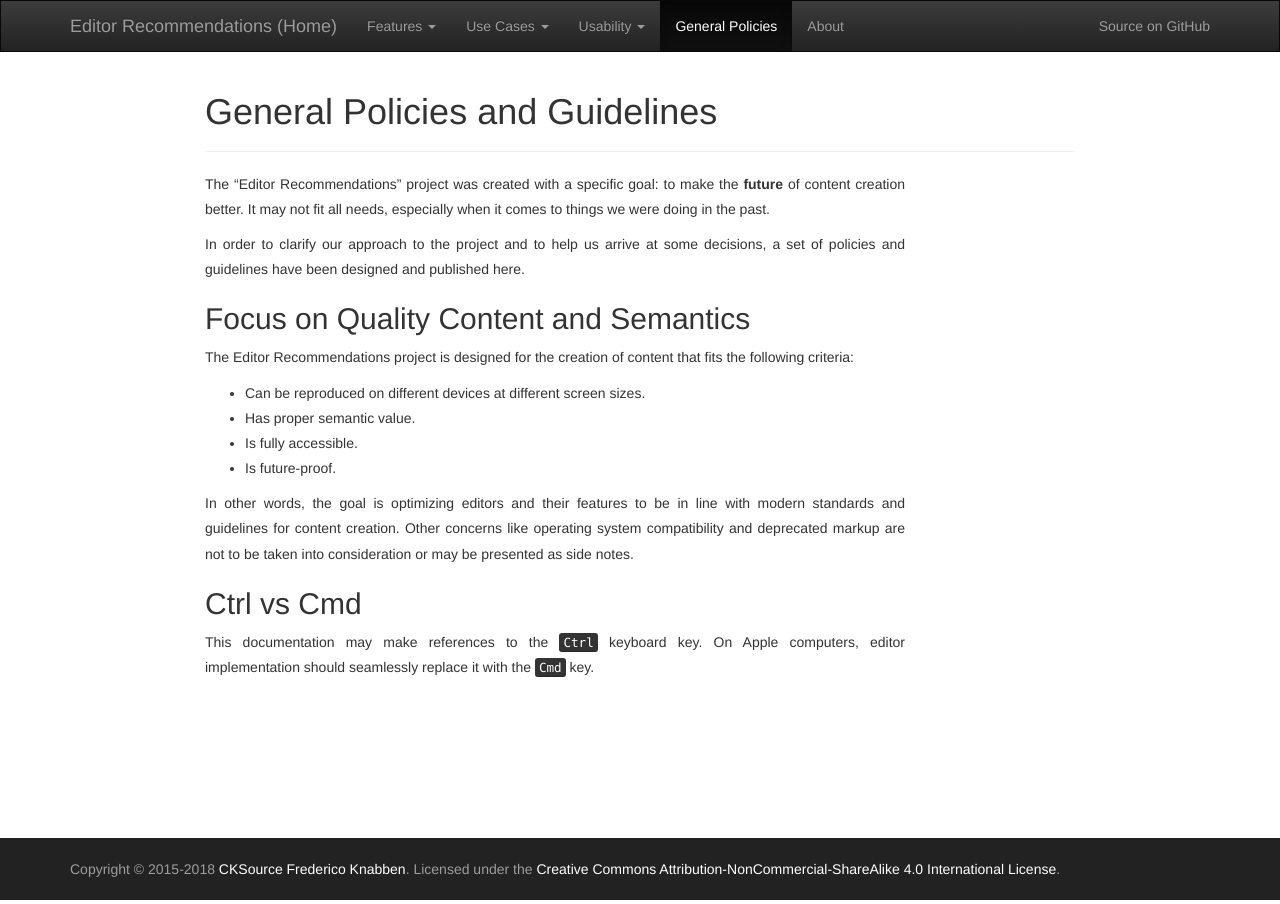
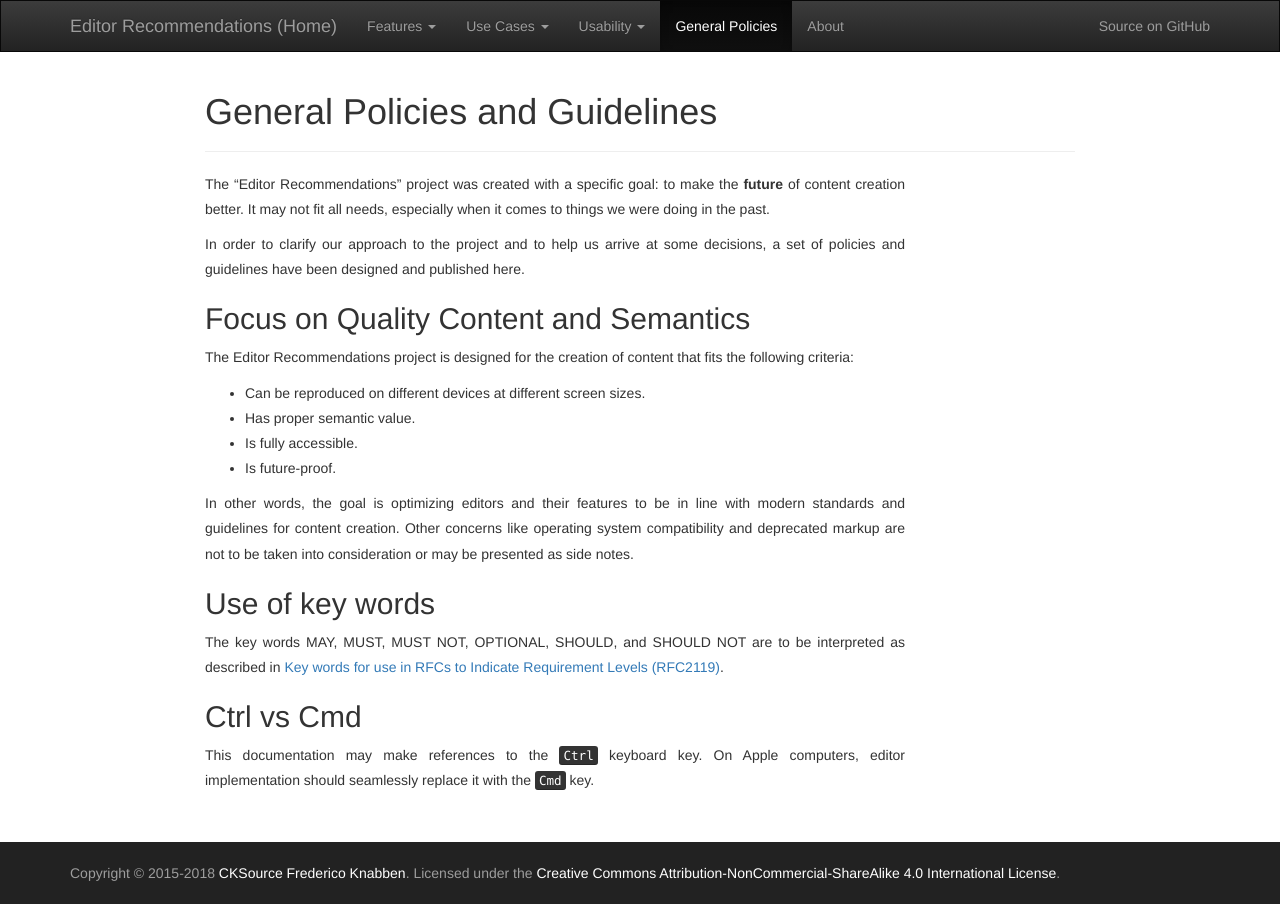
Before and after one commit to ckeditor/editor-recommendations, a Jekyll site: the page built from general-policies/index.md, in a window 1280 px wide. Built offline with Jekyll 4.4.1, drawn with Linux system fonts in a browser that asks for light colours; nearby versions of some CDN libraries.

Commit message:
Add reference to RFC2119. Closes #67.

```diff
--- a/general-policies/index.md
+++ b/general-policies/index.md
@@ -26,6 +26,10 @@ The Editor Recommendations project is designed for the creation of content that
 In other words, the goal is optimizing editors and their features to be in line with modern standards and guidelines for
 content creation. Other concerns like operating system compatibility and deprecated markup are not to be taken into consideration or may be presented as side notes.
 
+## Use of key words
+
+The key words MAY, MUST, MUST NOT, OPTIONAL, SHOULD, and SHOULD NOT are to be interpreted as described in [Key words for use in RFCs to Indicate Requirement Levels (RFC2119)](https://tools.ietf.org/html/rfc2119).
+
 ## Ctrl vs Cmd
 
 This documentation may make references to the <kbd>Ctrl</kbd> keyboard key. On Apple computers, editor implementation
```
